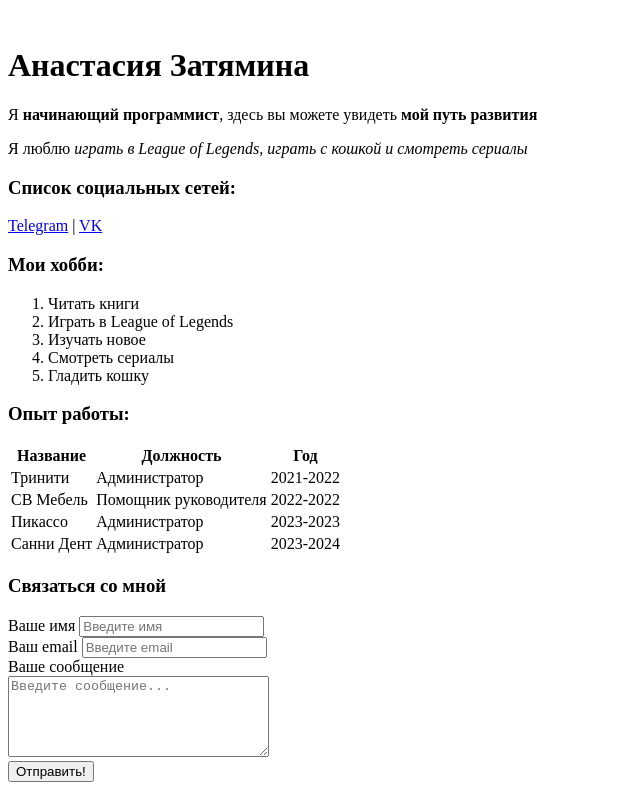
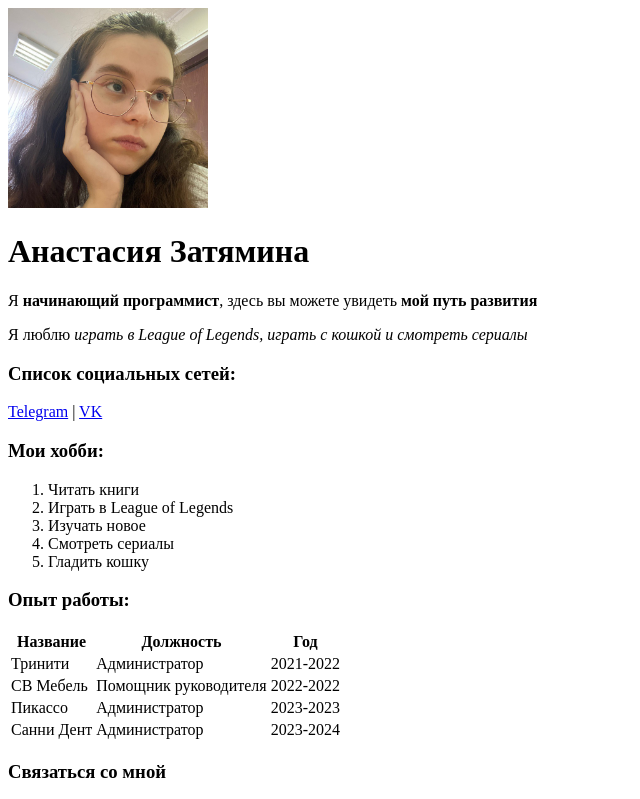
Before and after one commit to AnastasiaTya/resume_new, a plain HTML site: page index.html in a window 1280 px wide. Shown: the top 799 px of the page, without its empty margins (0-640 px from the left). Drawn offline with Linux system fonts and the light colour scheme.

Commit message:
index.html

```diff
--- a/index.html
+++ b/index.html
@@ -9,7 +9,7 @@
 </head>
 <body>
 
-    <img src="imgs/i.jpg" width="200" alt="">
+    <img src="i.jpg" width="200" alt="">
     <h1>Анастасия Затямина</h1>
 
     <p>Я <strong>начинающий программист</strong>, здесь вы можете увидеть <strong>мой путь развития</strong></p>
```
